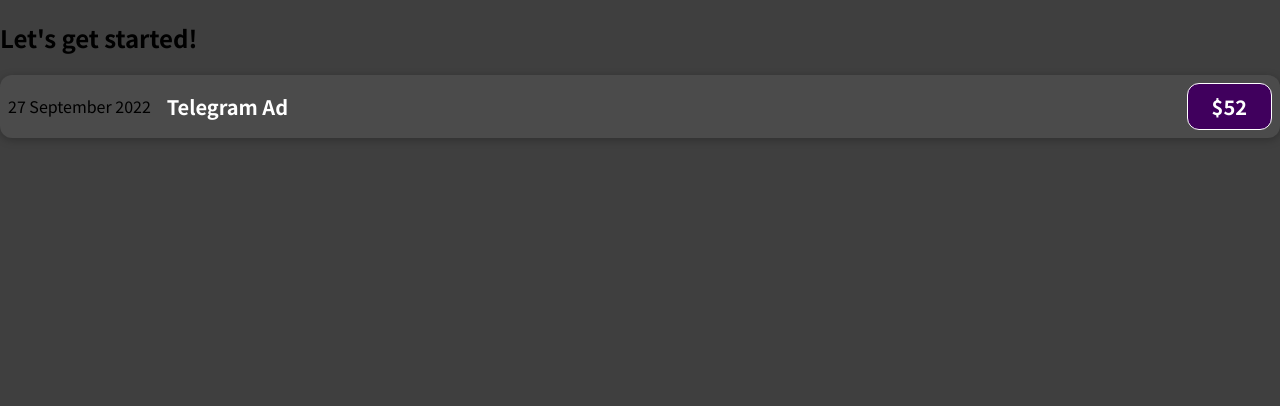
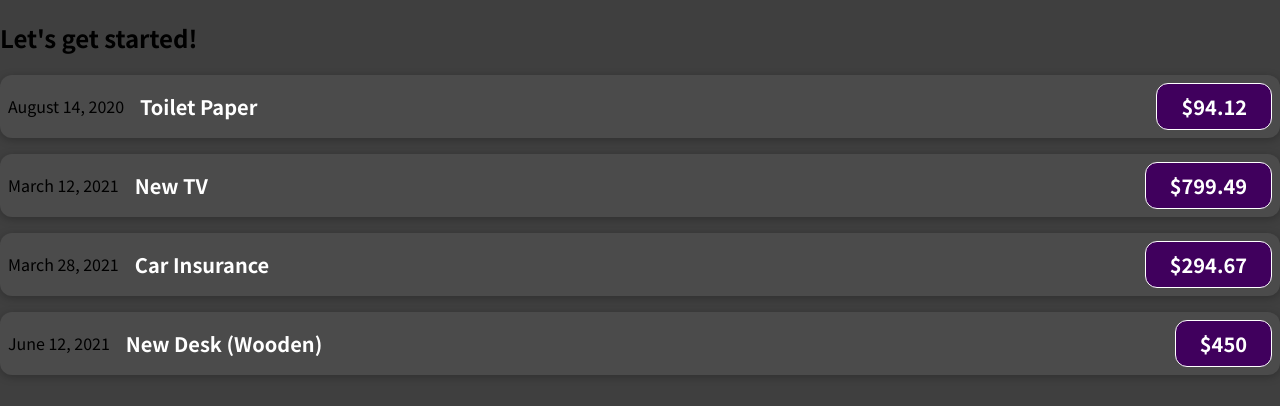
Before and after one commit to LordCracken/react-expense-tracker, a React (Create React App) app: page / in a window 1280 px wide. Shown: the top 406 px of the page. Built offline with nearby package versions, Linux system fonts and the light colour scheme.

Commit message:
add dummy expense items array & output expense items dynamic

```diff
--- a/src/App.tsx
+++ b/src/App.tsx
@@ -1,10 +1,38 @@
 import ExpenseItem from './components/ExpenseItem';
 
-const App = () => (
-  <div>
-    <h2>Let&apos;s get started!</h2>
-    <ExpenseItem />
-  </div>
-);
+const App = () => {
+  const expenses = [
+    {
+      id: 'e1',
+      title: 'Toilet Paper',
+      amount: 94.12,
+      date: new Date(2020, 7, 14),
+    },
+    { id: 'e2', title: 'New TV', amount: 799.49, date: new Date(2021, 2, 12) },
+    {
+      id: 'e3',
+      title: 'Car Insurance',
+      amount: 294.67,
+      date: new Date(2021, 2, 28),
+    },
+    {
+      id: 'e4',
+      title: 'New Desk (Wooden)',
+      amount: 450,
+      date: new Date(2021, 5, 12),
+    },
+  ];
+
+  return (
+    <div>
+      <h2>Let&apos;s get started!</h2>
+      {expenses.map((expense) => {
+        const data = { title: expense.title, amount: expense.amount, date: expense.date };
+
+        return <ExpenseItem key={expense.id} data={data} />;
+      })}
+    </div>
+  );
+};
 
 export default App;
--- a/src/components/ExpenseItem.tsx
+++ b/src/components/ExpenseItem.tsx
@@ -1,13 +1,29 @@
 import './ExpenseItem.css';
 
-const ExpenseItem = () => (
-  <div className="expense-item">
-    <div>27 September 2022</div>
-    <div className="expense-item__description">
-      <h2>Telegram Ad</h2>
-      <div className="expense-item__price">$52</div>
+interface IExpenseItemData {
+  title: string;
+  amount: number;
+  date: Date;
+}
+
+const ExpenseItem = ({ data }: { data: IExpenseItemData }) => {
+  const { title: expenseTitle, amount: expenseAmount, date: expenseDate } = data;
+
+  return (
+    <div className="expense-item">
+      <div>
+        {expenseDate.toLocaleDateString('us-US', {
+          day: 'numeric',
+          month: 'long',
+          year: 'numeric',
+        })}
+      </div>
+      <div className="expense-item__description">
+        <h2>{expenseTitle}</h2>
+        <div className="expense-item__price">${expenseAmount}</div>
+      </div>
     </div>
-  </div>
-);
+  );
+};
 
 export default ExpenseItem;
```
